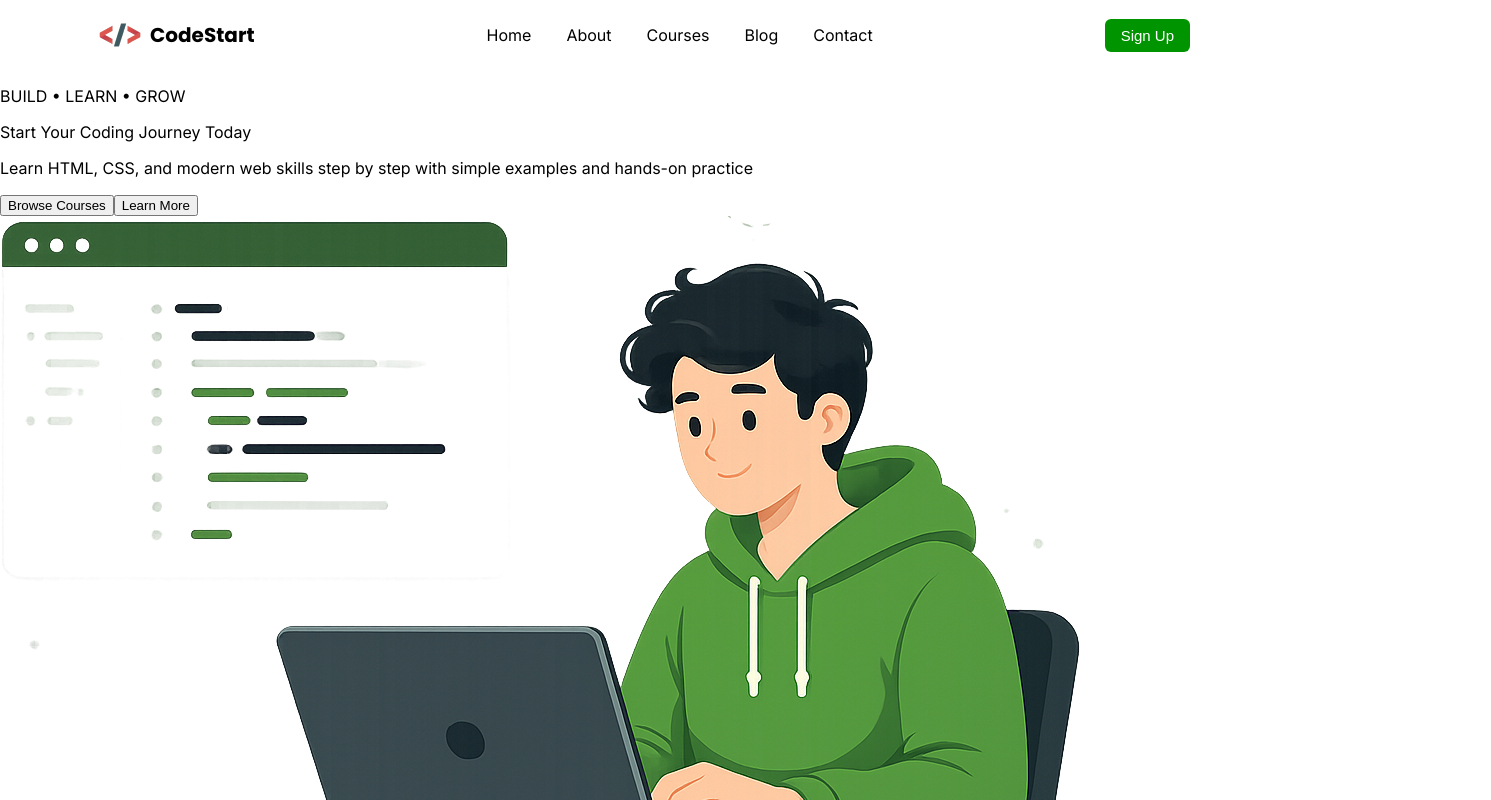
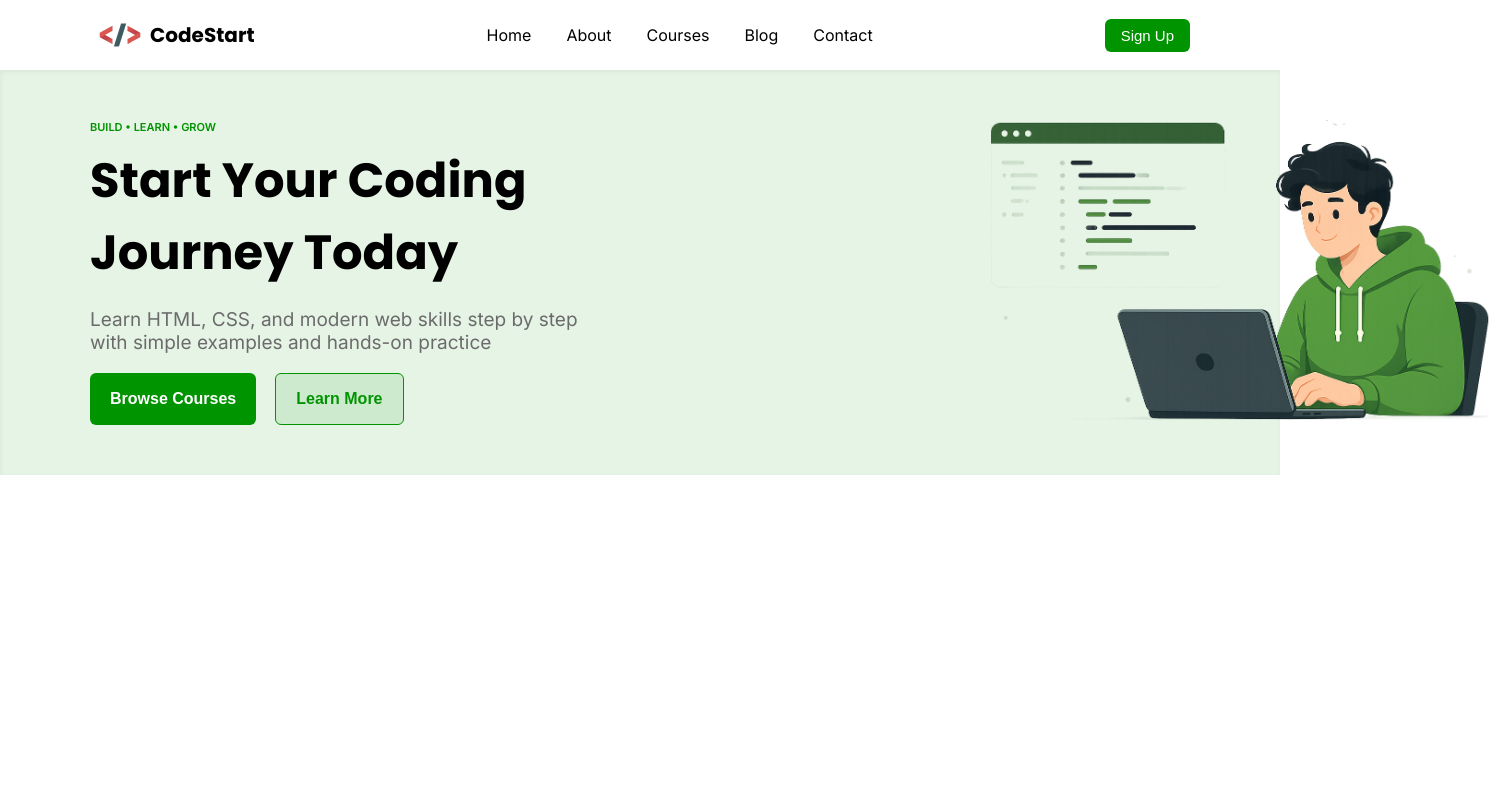
Before and after one commit to widgetster/code-start-tsx, a React (Vite) app: page / in a window 1280 px wide. Shown: the top 800 px of the page, 1491 px wide, since content can reach past the window. Built offline with nearby package versions, Linux system fonts and the light colour scheme.

Commit message:
Style CodeStart hero section

```diff
--- a/src/App.css
+++ b/src/App.css
@@ -62,3 +62,91 @@
     color: rgb(0, 148, 0);
     cursor: pointer;
 }
+
+
+
+/* FIRST BLOCK */
+.first-block-bg{
+    display: flex;
+    background-color: rgba(0, 148, 0, 0.1);
+    padding-top: 50px;
+    padding-bottom: 50px;
+    box-shadow: inset 1px 2px 5px rgba(0,0,0,0.05);
+    z-index: 100;
+}
+
+.first-block{
+    width: 500px;
+    margin-left: 90px;
+    min-width: 500px;
+}
+
+.first-block-bg img{
+    height: 300px;
+    /* width: 600px; */
+    object-fit: cover;
+    /* object-position: 50% center; */
+    margin-left: 400px;
+    /* opacity: 0.3; */
+    border-radius: 10px;
+}
+
+.build-p{
+    font-size: 11px;
+    font-weight: 600;
+    margin-top: 0;
+    color: rgb(0, 148, 0);
+}
+
+.start-p{
+    font-family: Poppins, sans-serif;
+    font-size: 48px;
+    font-weight: 700;
+    margin-top:    10px;
+    margin-bottom: 10px;
+}
+
+.learn-p{
+    font-size: 19px;
+    color: rgb(107, 107, 107);
+}
+
+.first-block-buttons{
+    display: flex;
+    column-gap: 19px;
+}
+
+.browse-button{
+    border: none;
+    padding: 16px 20px;
+    border-radius: 6px;
+    background-color: rgb(0, 148, 0);
+    color: white;
+    font-size: 16px;
+    font-weight: 600;
+    transition: 0.25s;
+}
+
+.first-block-buttons .browse-button:hover,
+.third-row .subscribe-button:hover{
+    background-color: rgba(0, 148, 0, 0.8);
+    transition: 0.25s;
+    cursor: pointer;
+}
+
+.learn-button{
+    border: 1px solid rgb(0, 148, 0);
+    padding: 16px 20px;
+    border-radius: 6px;
+    background-color: rgba(0, 148, 0, 0.1);
+    color: rgb(0, 148, 0);
+    font-size: 16px;
+    font-weight: 600;
+    transition: 0.25s;
+}
+
+.first-block-buttons .learn-button:hover{
+    background-color: rgba(0, 148, 0, 0.2);
+    transition: 0.25s;
+    cursor: pointer;
+}
```
